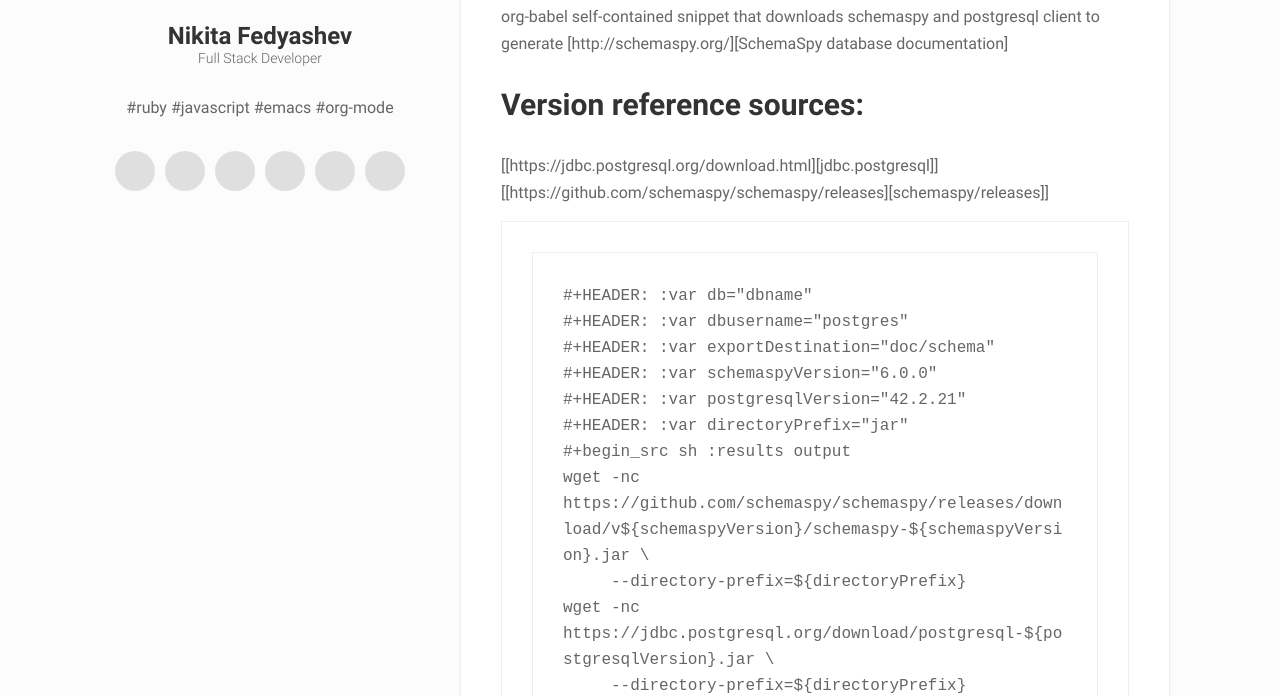
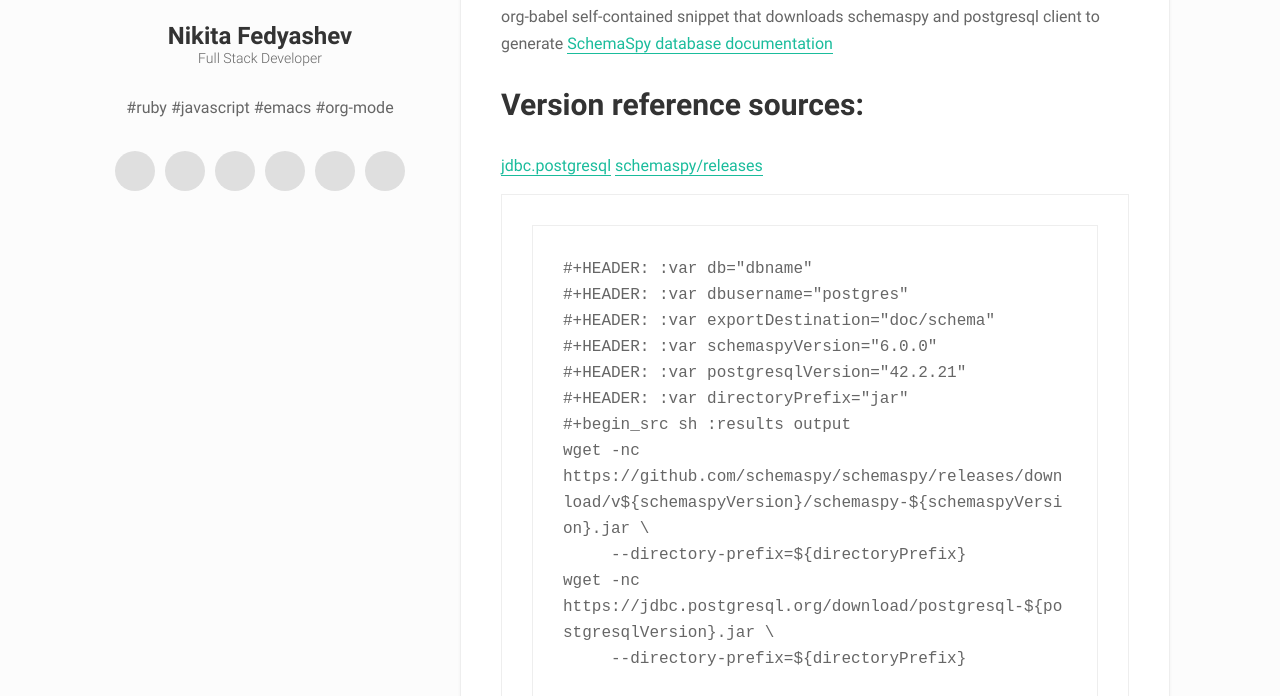
Before and after one commit to nfedyashev/nfedyashev.github.io, a Jekyll site: the page built from _posts/2021-06-19-org-babel-schemaspy-postgresql.md, in a window 1280 px wide and 900 px high, cut to the strip 204-900 px from the top of the window. Built offline with Jekyll 4.4.1, drawn with Linux system fonts in a browser that asks for light colours; comment, search, counter and statistics services are not loaded; part of the change alters nothing that is shown.

Commit message:
Fix markdown links

````diff
--- a/_posts/2021-06-19-org-babel-schemaspy-postgresql.md
+++ b/_posts/2021-06-19-org-babel-schemaspy-postgresql.md
@@ -10,11 +10,11 @@ tags:
 - schemaspy
 ---
 
-org-babel self-contained snippet that downloads schemaspy and postgresql client to generate [http://schemaspy.org/][SchemaSpy database documentation]
+org-babel self-contained snippet that downloads schemaspy and postgresql client to generate [SchemaSpy database documentation](http://schemaspy.org/)
 
 # Version reference sources:
-[[https://jdbc.postgresql.org/download.html][jdbc.postgresql]]
-[[https://github.com/schemaspy/schemaspy/releases][schemaspy/releases]]
+[jdbc.postgresql](https://jdbc.postgresql.org/download.html)
+[schemaspy/releases](https://github.com/schemaspy/schemaspy/releases)
 
 ```
 #+HEADER: :var db="dbname"
````
